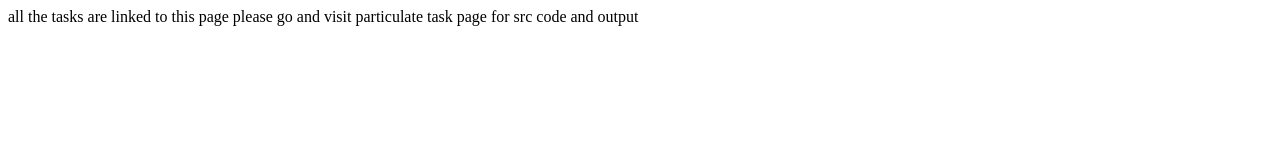
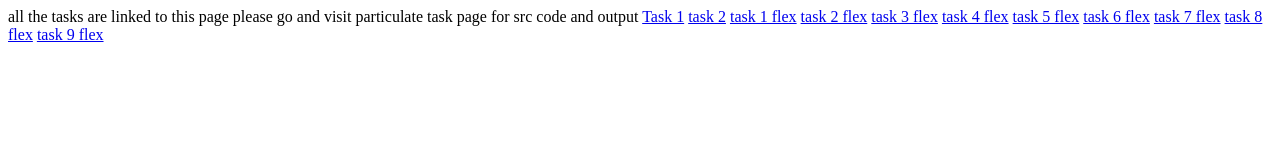
Before and after one commit to Sanky2401/CSS, a plain HTML site: page index.html in a window 1280 px wide. Drawn offline with Linux system fonts and the light colour scheme.

Commit message:
index.html

```diff
--- a/index.html
+++ b/index.html
@@ -19,5 +19,17 @@
 <body>
     all the tasks are linked to this page please go and visit particulate task page for src code and output
 
+      <a href="task_1.html">Task 1</a>
+    <a href="task_2(incomplete).html">task 2</a>
+    <a href="task_flex_1.html">task 1 flex</a>
+    <a href="task_flex_2.html">task 2 flex</a>
+    <a href="task_flex_3.html">task 3 flex</a>
+    <a href="task_flex_4.html">task 4 flex</a>
+    <a href="task_flex_5.html">task 5 flex</a>
+    <a href="task_flex_6.html">task 6 flex</a>
+    <a href="task_flex_7.html">task 7 flex</a>
+    <a href="task_flex_8.html">task 8 flex</a>
+    <a href="task_flex_9.html">task 9 flex</a>
+
 </body>
 </html>
```
